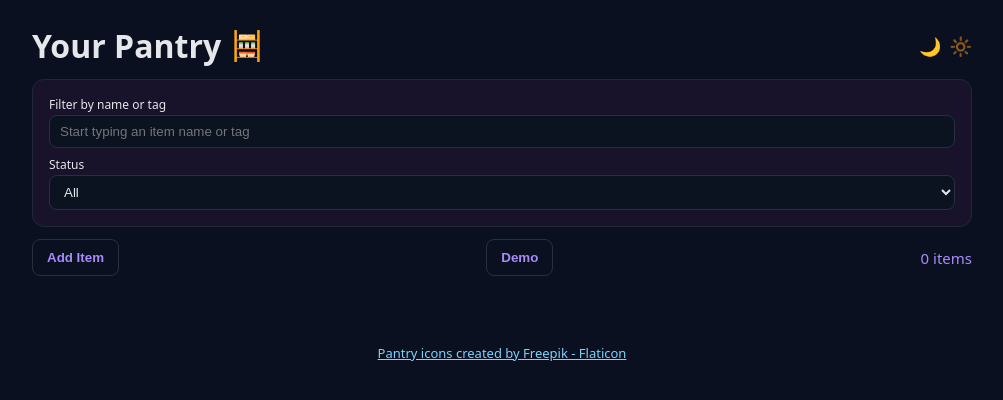
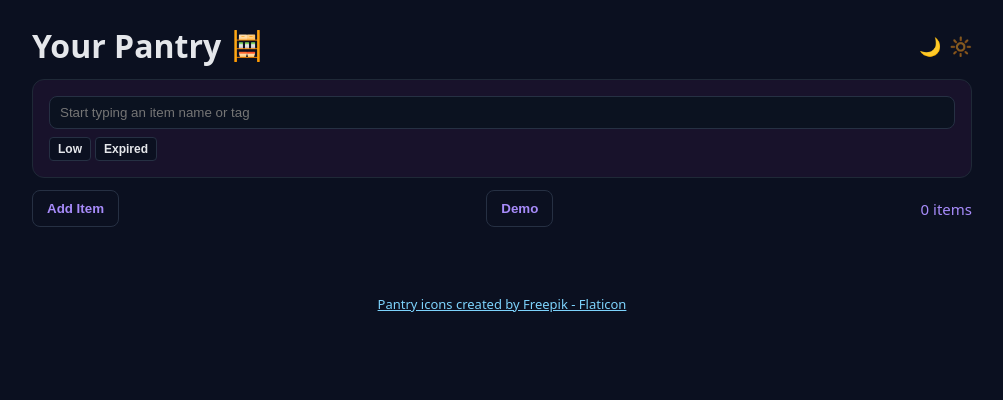
Before and after one commit to nkprasad12/pantry, a React (Vite) app: page / in a window 1280 px wide. Shown: the top 400 px of the page, without its empty margins (138-1141 px from the left). Built offline with nearby package versions, Linux system fonts and the light colour scheme.

Commit message:
Update the search stles

```diff
--- a/src/App.tsx
+++ b/src/App.tsx
@@ -3,10 +3,10 @@ import { PantryDB, PantryItem, nowIso, upsertItemsBulk } from './db';
 
 type Filter = {
   query: string;
-  status: 'all' | 'ok' | 'low' | 'expired';
+  statuses: string[];
 };
 
-const defaultFilter: Filter = { query: '', status: 'all' };
+const defaultFilter: Filter = { query: '', statuses: [] };
 
 export function App() {
   const [items, setItems] = useState<PantryItem[]>([]);
@@ -57,13 +57,12 @@ export function App() {
         const expired = i.expiresAt ? new Date(i.expiresAt) < today : false;
         const low = i.quantity <= (i.minThreshold ?? 0);
         const matchesStatus =
-          filter.status === 'all'
-            ? true
-            : filter.status === 'expired'
-              ? expired
-              : filter.status === 'low'
-                ? low && !expired
-                : !expired && !low;
+          filter.statuses.length === 0 ||
+          filter.statuses.some((s) => {
+            if (s === 'expired') return expired;
+            if (s === 'low') return low && !expired;
+            return false;
+          });
         return matchesQuery && matchesStatus;
       })
       .sort((a, b) => a.name.localeCompare(b.name));
@@ -250,7 +249,6 @@ function Filters({ value, onChange }: { value: Filter; onChange: (f: Filter) =>
   return (
     <div style={{ display: 'flex', flexDirection: 'column', gap: 8 }}>
       <label style={{ display: 'flex', flexDirection: 'column', gap: 2 }}>
-        <span style={{ fontSize: 12 }}>Filter by name or tag</span>
         <input
           placeholder="Start typing an item name or tag"
           value={value.query}
@@ -259,16 +257,30 @@ function Filters({ value, onChange }: { value: Filter; onChange: (f: Filter) =>
         />
       </label>
       <label style={{ display: 'flex', flexDirection: 'column', gap: 2 }}>
-        <span style={{ fontSize: 12 }}>Status</span>
-        <select
-          value={value.status}
-          onChange={(e) => onChange({ ...value, status: e.target.value as any })}
-        >
-          <option value="all">All</option>
-          <option value="ok">OK</option>
-          <option value="low">Low</option>
-          <option value="expired">Expired</option>
-        </select>
+        <span style={{ display: 'flex', gap: 4 }}>
+          <button
+            className={`filter-button ${value.statuses.includes('low') ? 'active' : ''}`}
+            onClick={() => {
+              const newStatuses = value.statuses.includes('low')
+                ? value.statuses.filter((s) => s !== 'low')
+                : [...value.statuses, 'low'];
+              onChange({ ...value, statuses: newStatuses });
+            }}
+          >
+            Low
+          </button>
+          <button
+            className={`filter-button ${value.statuses.includes('expired') ? 'active' : ''}`}
+            onClick={() => {
+              const newStatuses = value.statuses.includes('expired')
+                ? value.statuses.filter((s) => s !== 'expired')
+                : [...value.statuses, 'expired'];
+              onChange({ ...value, statuses: newStatuses });
+            }}
+          >
+            Expired
+          </button>
+        </span>
       </label>
     </div>
   );
--- a/src/theme.css
+++ b/src/theme.css
@@ -6,6 +6,7 @@
   --accent: #7c3aed;
   --accent2: #c084fc;
   --accent3: #a78bfa;
+  --accent-bg: rgba(124, 58, 237, 0.1);
 }
 html[data-theme='light'] {
   --bg: #f6e6ff;
@@ -17,6 +18,7 @@ html[data-theme='light'] {
   --accent3: #f472b6;
   --input-bg: #f8f0fc;
   --input-border: #c084fc;
+  --accent-bg: rgba(192, 132, 252, 0.1);
 }
 html[data-theme='light'] a {
   color: var(--accent2);
@@ -102,6 +104,21 @@ button.ghost {
   color: var(--muted);
   border: 1px solid var(--input-border, #263043);
 }
+.filter-button {
+  padding: 4px 8px;
+  border: 1px solid var(--input-border, #263043);
+  background: var(--bg);
+  color: var(--text);
+  border-radius: 4px;
+  cursor: pointer;
+  font-size: 12px;
+  transition: all 0.2s ease;
+}
+.filter-button.active {
+  border-color: var(--accent);
+  background: var(--accent-bg);
+  color: var(--accent);
+}
 .row {
   display: flex;
   gap: 10px;
```
